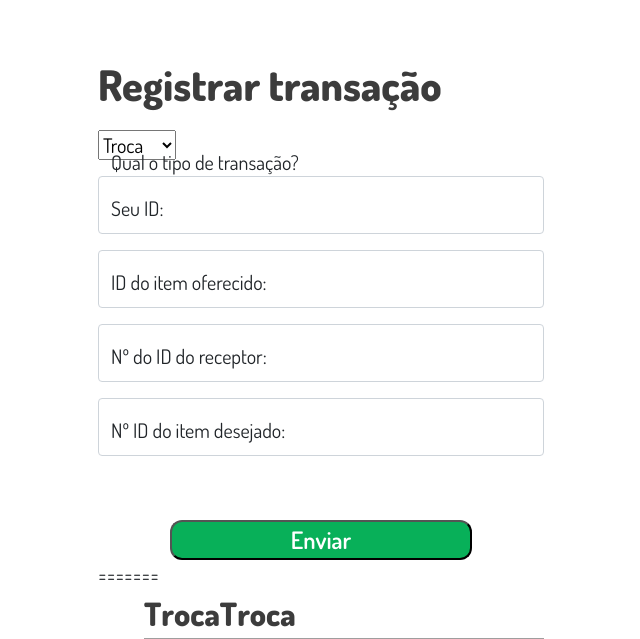
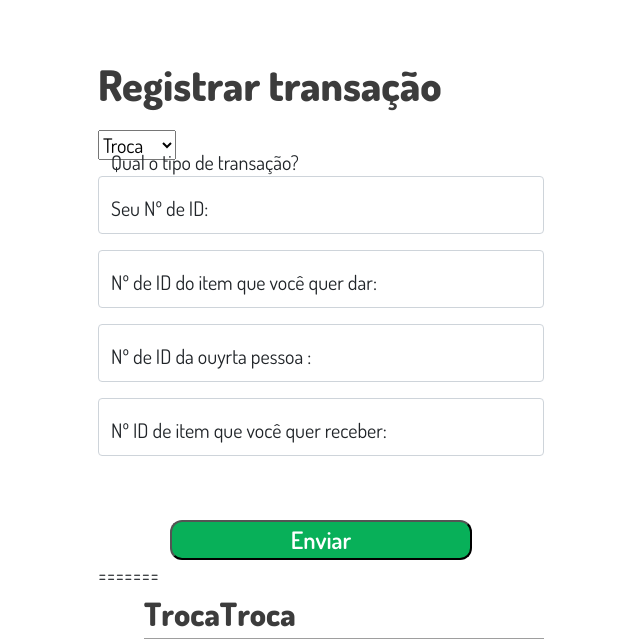
Before and after one commit to kelvennds1/TrocaTroca-UnB, a Flask app: page /swap in a window 1280 px wide. Shown: the part 108-747 px from the top of the page, without its empty margins (319-959 px from the left). Run offline with Flask 3, Linux system fonts and the light colour scheme; parts of the project's set-up code (start-up, migrations or seed data) failed here and were passed over; some libraries are stand-ins or nearby versions; grey boxes are pictures that could not be loaded.

Commit message:
bugfix, ux

```diff
--- a/routes/swap_route.py
+++ b/routes/swap_route.py
@@ -25,6 +25,12 @@ def swap():
         iditem_give = request.form['iditem_give']
         idperson_other_party = request.form['idperson_other_party']
         iditem_receive = request.form['iditem_receive']
+
+        # makes assign in if (swap was already initiated by 1st party ) become reduntant so mb delete those after testing
+        if iditem_give == 'Não se aplica':
+            iditem_give = PLACEHOLDER_KEY_FOR_DONATION
+        if iditem_receive == 'Não se aplica':
+            iditem_receive = PLACEHOLDER_KEY_FOR_DONATION
 
         if idperson_this_party != '':
             idperson_this_party = int(idperson_this_party)
--- a/templates/swap.html
+++ b/templates/swap.html
@@ -44,19 +44,19 @@
 
           <div class="form-floating mb-3">
             <input class="form-control" type="text" id="idperson_this_party" name="idperson_this_party" placeholder="xxxxxxxx">
-            <label for="idperson_this_party">Seu ID:</label>
+            <label for="idperson_this_party">Seu Nº de ID:</label>
           </div>
           <div class="form-floating mb-3">
             <input class="form-control" type="text" id="iditem_give" name="iditem_give" placeholder="xxxxxxxx">
-            <label for="iditem_give">ID do item oferecido:</label>
+            <label for="iditem_give">Nº de ID do item que você quer dar:</label>
           </div>
           <div class="form-floating mb-3">
             <input class="form-control" type="text" id="idperson_other_party" name="idperson_other_party" placeholder="xxxxxxxx">
-            <label for="iditem_receive">Nº do ID do receptor:</label>
+            <label for="iditem_receive">Nº de ID da ouyrta pessoa :</label>
           </div>
           <div class="form-floating mb-3">
             <input class="form-control" type="text" id="iditem_receive" name="iditem_receive" placeholder="xxxxxxxx">
-            <label for="iditem_receive">Nº ID do item desejado:</label>
+            <label for="iditem_receive">Nº ID de item que você quer receber:</label>
           </div>
           <button type="submit" class="button-submit">Enviar</button>
 =======
@@ -118,18 +118,16 @@
       if (selectedOption === "Doando") {
         idItemGiveInput.disabled = false;
         idItemGiveInput.readOnly = false;
-        idItemGiveInput.value = "";
 
+        idItemReceiveInput.value = "Não se aplica";
         idItemReceiveInput.readOnly = true;
-        idItemReceiveInput.value = PLACEHOLDER_KEY_FOR_DONATION;
         // idItemReceiveInput.disabled = true;
       } else if (selectedOption === "Recebendo"){
         idItemReceiveInput.disabled = false;
         idItemReceiveInput.readOnly = false;
-        idItemReceiveInput.value = "";
 
+        idItemGiveInput.value = "Não se aplica";
         idItemGiveInput.readOnly = true;
-        idItemGiveInput.value = PLACEHOLDER_KEY_FOR_DONATION;
         // idItemGiveInput.disabled = true;
       }
     });
```
